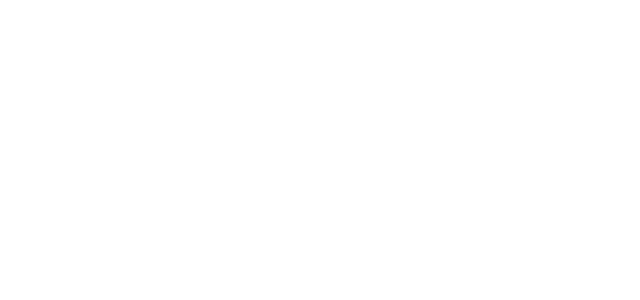
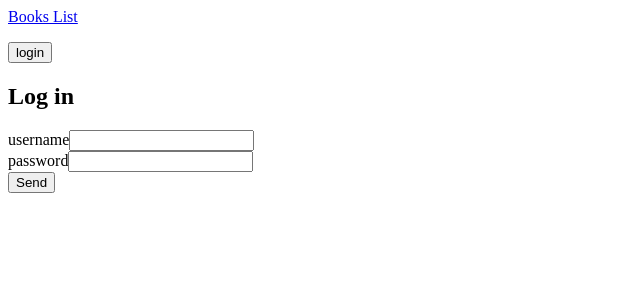
Before and after one commit to AlekseiRzheusski/library-management-frontend, a Vue app: page /login in a window 1280 px wide. Before the commit this address had no page. Shown: the top 300 px of the page, without its empty margins (0-640 px from the left). Built offline with nearby package versions, Linux system fonts and the light colour scheme; no server answers.

Commit message:
feat: add authentication

```diff
--- a/package.json
+++ b/package.json
@@ -10,6 +10,8 @@
   },
   "dependencies": {
     "axios": "^1.13.2",
+    "jwt-decode": "^4.0.0",
+    "pinia": "^3.0.4",
     "vue": "^3.5.24",
     "vue-router": "^4.6.3"
   },
--- a/src/App.vue
+++ b/src/App.vue
@@ -1,3 +1,49 @@
+<script setup>
+import { useAuthStore } from './stores/auth';
+import { onMounted } from 'vue';
+import api from './axiosClient';
+import { logout } from './services/authService';
+import { useRouter } from 'vue-router';
+
+const auth = useAuthStore();
+const router = useRouter();
+
+onMounted(async () => {
+  try {
+    const res = await api.post('/auth/refresh');
+    auth.setAccessToken(res.data.accessToken);
+  } catch {
+    auth.logout();
+  }
+});
+
+const handleLogout = async () => {
+  try {
+    await logout()
+  } catch (err) {
+    console.error(err)
+  } finally {
+    const auth = useAuthStore()
+    auth.logout()
+  }
+}
+
+const handleLogin = async () => {
+  await router.push({name: "login"});
+}
+
+</script>
 <template>
+  <div>
+      <router-link :to="`/books`">
+        Books List
+      </router-link>
+    <p v-if="auth.isAuthenticated">Hi {{ auth.userName }}
+      <button @click="handleLogout">logout</button>
+    </p>
+    <p v-else>
+      <button @click="handleLogin">login</button>
+    </p>
+  </div>
   <router-view />
 </template>
--- a/src/axiosClient.js
+++ b/src/axiosClient.js
@@ -1,8 +1,49 @@
 import axios from 'axios'
+import { useAuthStore } from './stores/auth';
 
 const api = axios.create({
   baseURL: 'http://localhost:5140/api',
+  withCredentials: true,
   timeout: 5000
 })
 
+api.interceptors.request.use(config => {
+  const auth = useAuthStore()
+  if (auth.accessToken) {
+    config.headers.Authorization = `Bearer ${auth.accessToken}`
+  }
+  return config
+})
+
+api.interceptors.response.use(
+  res => res,
+  async error => {
+    const auth = useAuthStore();
+
+    if (error.config.url.endsWith('/auth/refresh') || error.config.url.endsWith('/auth/logout') || error.config.url.endsWith('/auth/login')) {
+      return Promise.reject(error);
+    }
+
+    if (error.response?.status === 401 && !error.config._retry) {
+      error.config._retry = true;
+
+      try {
+        const res = await api.post('/auth/refresh');
+        const auth = useAuthStore();
+        auth.setAccessToken(res.data.accessToken);
+
+        error.config.headers.Authorization =
+          `Bearer ${res.data.accessToken}`;
+
+        return api(error.config)
+      } catch {
+        auth.logout();
+        location.href = '/login';
+      }
+    }
+
+    return Promise.reject(error);
+  }
+)
+
 export default api;
--- /dev/null
+++ b/src/components/Auth/Login.vue
@@ -0,0 +1,46 @@
+<script setup>
+import { ref } from 'vue';
+import { useRouter } from 'vue-router';
+import { useAuthStore } from '../../stores/auth';
+import { login } from '../../services/authService';
+
+const username = ref('');
+const password = ref('');
+
+const error = ref(null);
+
+const auth = useAuthStore();
+const router = useRouter();
+
+const submit = async () => {
+    error.value = null;
+
+    try {
+        const res = await login(username.value, password.value);
+        auth.setAccessToken(res.accessToken);
+        await router.push('/books');
+    }
+    catch (err) {
+        console.error(err);
+        error.value = err.message;
+    }
+}
+</script>
+
+<template>
+  <div class="login-container">
+    <h2>Log in</h2>
+    <form @submit.prevent="submit">
+      <div class="field">
+        <label>username</label>
+        <input v-model="username" type="text" required />
+      </div>
+      <div class="field">
+        <label>password</label>
+        <input v-model="password" type="password" required />
+      </div>
+      <p v-if="error" class="error">{{ error }}</p>
+      <button>Send</button>
+    </form>
+  </div>
+</template>
--- a/src/main.js
+++ b/src/main.js
@@ -2,7 +2,11 @@
 import { router } from "./router";
 import './style.css'
 import App from './App.vue'
+import { createPinia } from 'pinia';
+
+const pinia = createPinia();
 
 createApp(App)
+    .use(pinia)
     .use(router)
     .mount('#app');
--- a/src/router.js
+++ b/src/router.js
@@ -2,6 +2,7 @@
 import BookPage from "./components/BookPage.vue";
 import BooksSearchPage from "./components/BooksSearchPage.vue";
 import AuthorPage from "./components/AuthorPage.vue";
+import Login from "./components/Auth/Login.vue";
 
 export const router = createRouter({
   history: createWebHistory(),
@@ -23,5 +24,10 @@
       component: AuthorPage,
       props: true
     },
+    {
+      path: "/login",
+      name: "login",
+      component: Login
+    }
   ]
 });
--- /dev/null
+++ b/src/services/authService.js
@@ -0,0 +1,19 @@
+import api from '../axiosClient'
+
+export async function login(username, password) {
+    const response = await api.post('/auth/login', { username, password });
+    return response.data;
+}
+
+// export function register(username, password) {
+//     return api.post('/auth/register', { username, password })
+// }
+
+export function logout(refreshToken) {
+    return api.post('/auth/logout')
+}
+
+export function refreshToken(refreshToken) {
+    const response = api.post('/auth/login', { username, password });
+    return response.data;
+}
--- /dev/null
+++ b/src/stores/auth.js
@@ -0,0 +1,28 @@
+import { defineStore } from "pinia";
+
+//TODO: use local storage somehow
+export const useAuthStore = defineStore('auth',
+    {
+        state: () => ({
+            accessToken: null,
+        }),
+        getters: {
+            isAuthenticated: state => !!state.accessToken,
+            userName: state => {
+                if (!state.accessToken) return null;
+
+                const payload = JSON.parse(atob(state.accessToken.split('.')[1]));
+                console.log(payload);
+                return payload["http://schemas.xmlsoap.org/ws/2005/05/identity/claims/name"];
+            }
+        },
+        actions: {
+            setAccessToken(token) {
+                this.accessToken = token;
+            },
+            logout() {
+                this.accessToken = null;
+            }
+        }
+    }
+)
```
Also changed, not shown: 1 other file (tests, documents, lock files or other folders).
